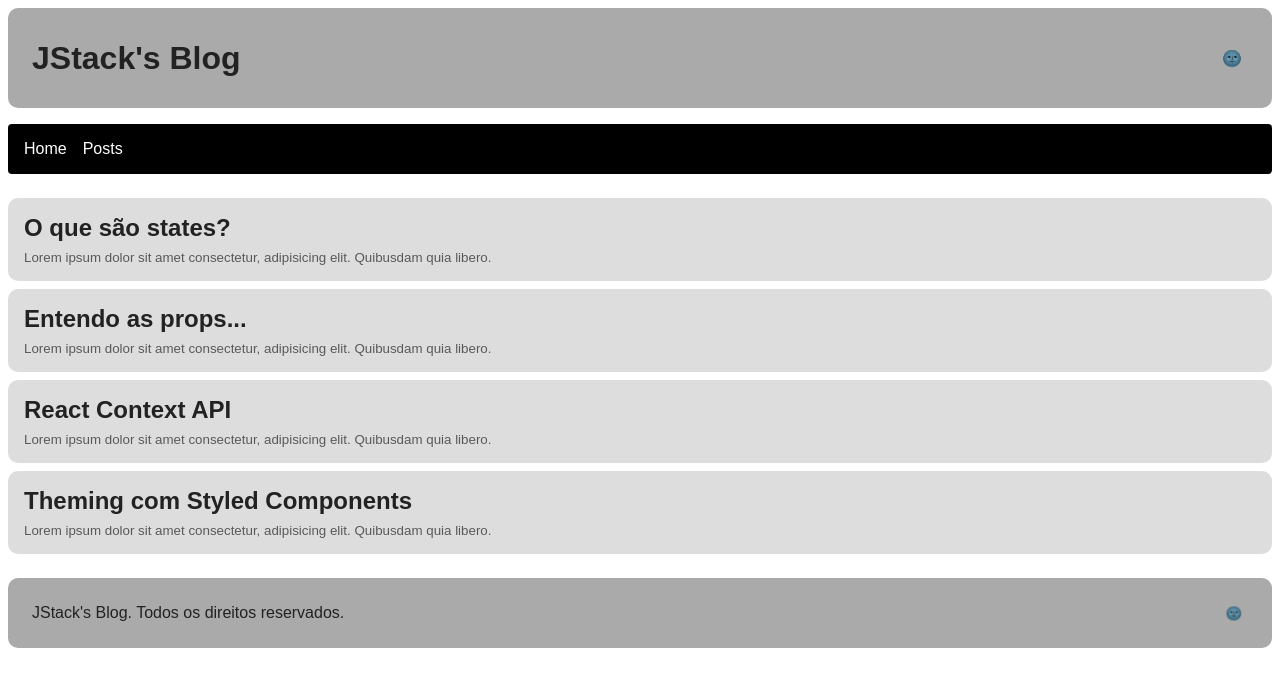
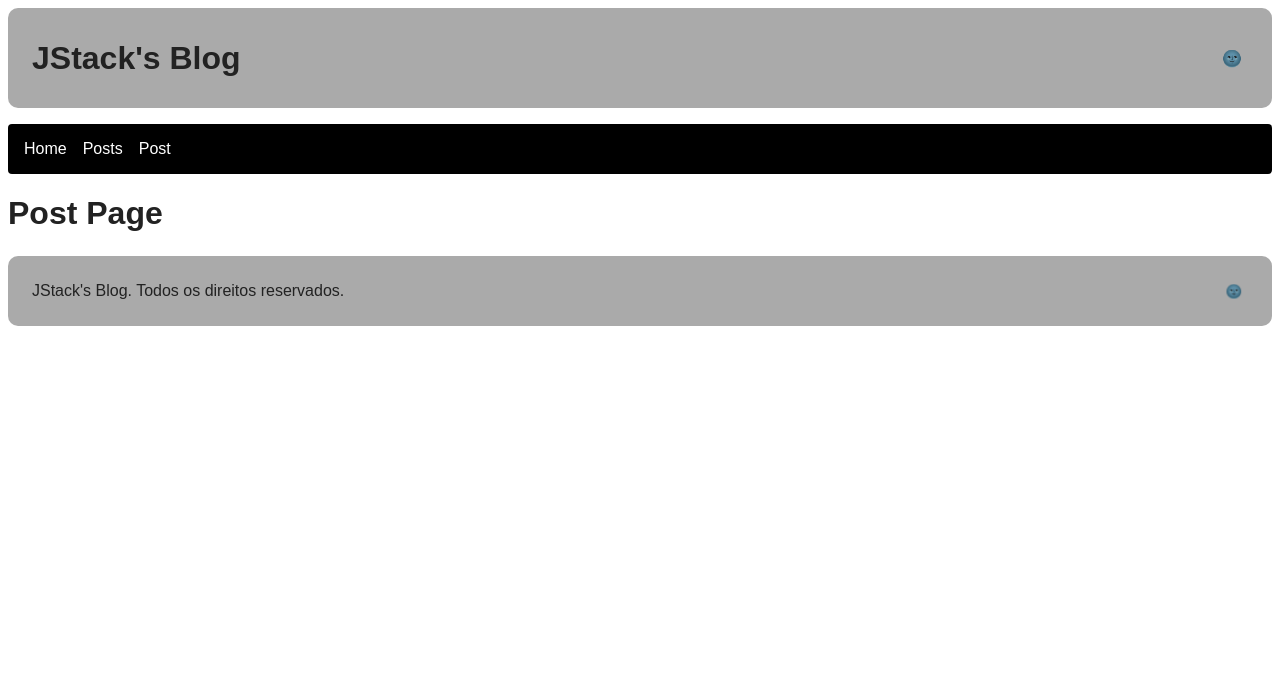
Before and after one commit to Vinnissaum/JStack, a React app in the folder jstack-styled-theming-base/: page /posts/25365423 in a window 1280 px wide. Shown: the top 686 px of the page. Built offline with nearby package versions, Linux system fonts and the light colour scheme.

Commit message:
feat: using url params

```diff
--- a/jstack-styled-theming-base/src/Routes.js
+++ b/jstack-styled-theming-base/src/Routes.js
@@ -4,12 +4,14 @@
 import Home from "./pages/Home";
 import Posts from "./pages/Posts";
 import NotFound from "./pages/NotFound";
+import Post from "./pages/Post";
 
 export default function Routes() {
   return (
     <Switch>
       <Route exact path="/" component={Home} />
-      <Route path="/posts" component={Posts} />
+      <Route exact path="/posts" component={Posts} />
+      <Route path="/posts/:id" component={Post} />
       <Route path="*" component={NotFound} />
     </Switch>
   );
--- a/jstack-styled-theming-base/src/components/Layout/index.js
+++ b/jstack-styled-theming-base/src/components/Layout/index.js
@@ -13,6 +13,7 @@
       <Nav>
         <Link to="/">Home</Link>
         <Link to="/posts">Posts</Link>
+        <Link to="/posts/25365423">Post</Link>
       </Nav>
       <Route />
       <Footer />
--- /dev/null
+++ b/jstack-styled-theming-base/src/pages/Post/index.js
@@ -0,0 +1,12 @@
+import React, { useMemo } from "react";
+import { useParams, useLocation } from "react-router-dom";
+
+export default function Post() {
+  const params = useParams();
+  const { search } = useLocation();
+  const queryParams = useMemo(() => new URLSearchParams(search), [search]);
+
+  console.log(queryParams.get('query'));
+
+  return <h1>Post Page</h1>;
+}
--- a/jstack-styled-theming-base/webpack.config.js
+++ b/jstack-styled-theming-base/webpack.config.js
@@ -8,6 +8,7 @@
   output: {
     path: path.resolve(__dirname, 'build'),
     filename: 'bundle[hash].js',
+    publicPath: '/',
   },
   plugins: [
     new HtmlWebpackPlugin ({
```
